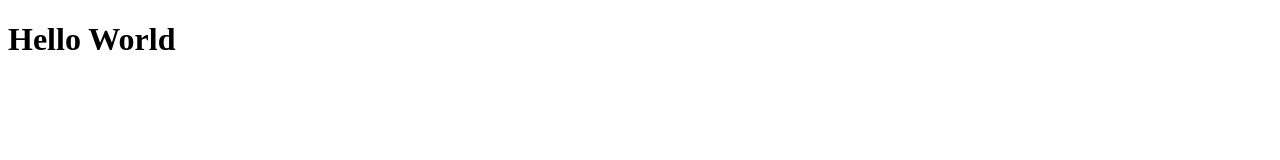
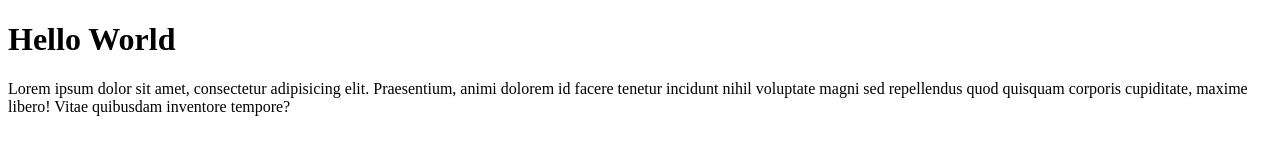
Before and after one commit to syahrule/wpu-git-test, a plain HTML site: page index.html in a window 1280 px wide. Drawn offline with Linux system fonts and the light colour scheme.

Commit message:
menambahkan paragraph

```diff
--- a/index.html
+++ b/index.html
@@ -8,6 +8,7 @@
 </head>
 <body>
     <h1>Hello World</h1>
+    <p>Lorem ipsum dolor sit amet, consectetur adipisicing elit. Praesentium, animi dolorem id facere tenetur incidunt nihil voluptate magni sed repellendus quod quisquam corporis cupiditate, maxime libero! Vitae quibusdam inventore tempore?</p>
 
 </body>
 </html>
```
